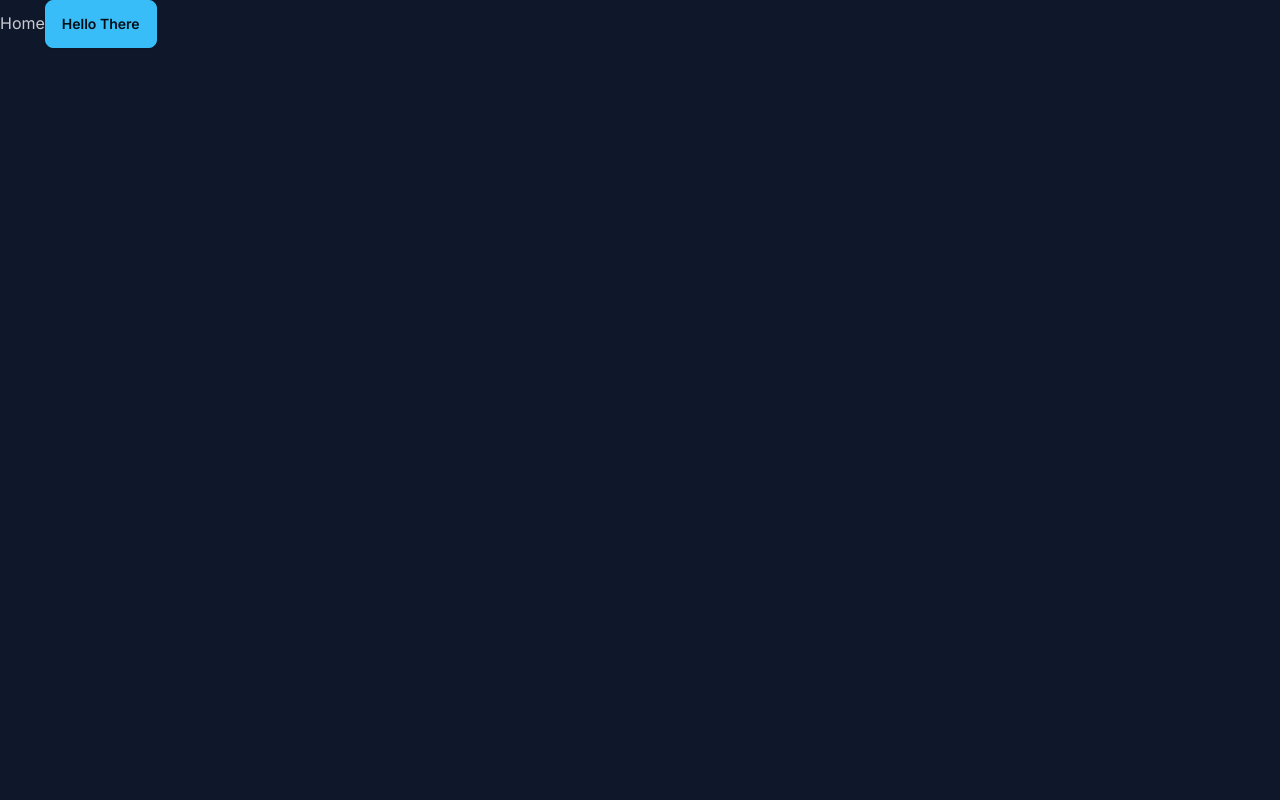
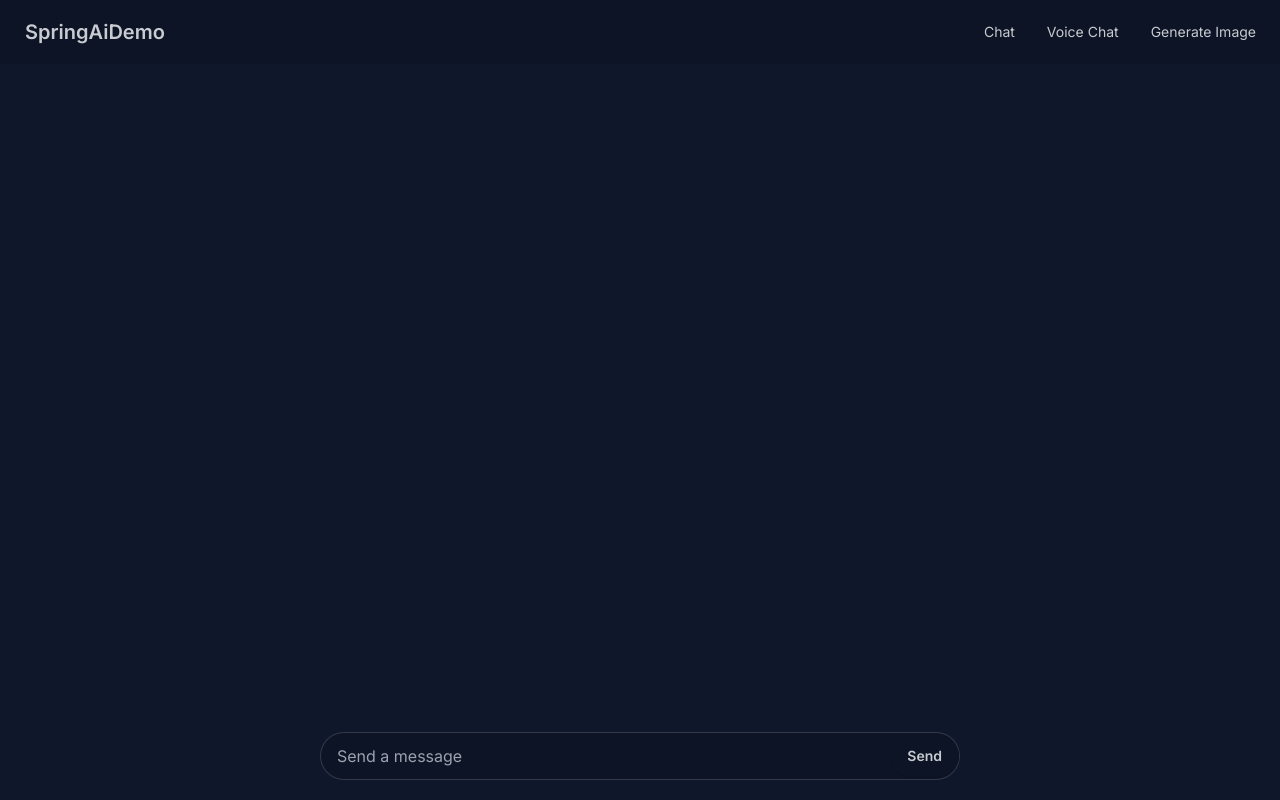
Before and after one commit to BurakAndarman/SpringAiDemo, a Next.js app in the folder frontend/: page / in a window 1280 px wide. Built offline with nearby package versions, Linux system fonts and the light colour scheme.

Commit message:
-Text chat frontend almost done.

```diff
--- /dev/null
+++ b/frontend/app/components/Navbar.jsx
@@ -0,0 +1,41 @@
+import Link from 'next/link'
+
+const Navbar = () => {
+    return (
+        <div className="navbar justify-between bg-base-200">
+            <div className="navbar-start">
+                <div className="dropdown">
+                    <div tabIndex={0} role="button" className="btn btn-ghost md:hidden">
+                        <svg
+                            xmlns="http://www.w3.org/2000/svg"
+                            className="h-5 w-5"
+                            fill="none"
+                            viewBox="0 0 24 24"
+                            stroke="currentColor">
+                            <path
+                                strokeLinecap="round"
+                                strokeLinejoin="round"
+                                strokeWidth="2"
+                                d="M4 6h16M4 12h8m-8 6h16" />
+                            </svg>
+                    </div>
+                    <ul tabIndex={0} className="menu menu-sm dropdown-content bg-base-200 rounded-box z-[1] mt-3 w-52 p-2 shadow">
+                        <li><Link href="/">Chat</Link></li>
+                        <li><Link href="/voice-chat">Voice Chat</Link></li>
+                        <li><Link href="/generate-image">Generate Image</Link></li>
+                    </ul>
+                </div>
+                <Link href="/" className="btn btn-ghost text-xl">SpringAiDemo</Link>
+            </div>
+            <div className="hidden md:block">
+                <ul className="menu menu-horizontal p-0">
+                    <li><Link href="/">Chat</Link></li>
+                    <li><Link href="/voice-chat">Voice Chat</Link></li>
+                    <li><Link href="/generate-image">Generate Image</Link></li>
+                </ul>
+            </div>
+        </div>
+    )
+}
+
+export default Navbar
--- /dev/null
+++ b/frontend/app/generate-image/page.js
@@ -0,0 +1,9 @@
+const GenerateImage = () => {
+  return (
+    <div>
+      Generate Image
+    </div>
+  )
+}
+
+export default GenerateImage
--- a/frontend/app/layout.jsx
+++ b/frontend/app/layout.js
@@ -1,5 +1,6 @@
+import "./globals.css"
 import { Inter } from "next/font/google"
-import "./globals.css"
+import Navbar from "./components/Navbar"
 
 const inter = Inter({ subsets: ["latin"] })
 
@@ -11,8 +12,9 @@ export const metadata = {
 const RootLayout = ({ children }) => {
   return (
     <html lang="en">
-      <body className={inter.className}>
-        <main>
+      <body className={`${inter.className} h-screen flex flex-col`}>
+        <Navbar/>
+        <main className="grow">
           {children}
         </main>
       </body>
--- /dev/null
+++ b/frontend/app/page.js
@@ -0,0 +1,86 @@
+'use client'
+import { useState } from 'react'
+import ReactMarkdown from "react-markdown"
+
+const Chat = () => {
+  const [messages, setMessages] = useState([])
+  const [currentMessage, setCurrentMessage] = useState('')
+
+  const handleCurrentMessageChange = (event) => {
+      setCurrentMessage(event.target.value)
+  }
+
+  const sendCurrentMessage = async (event) => {
+      try{
+          event.preventDefault()
+
+          if(currentMessage === '') {
+            return
+          }
+
+          setMessages(prevMessages => [...prevMessages, {
+            text : currentMessage,
+            belongsTo : 'user'
+          }])
+
+          const messageToSend = currentMessage
+          setCurrentMessage('')
+
+          const response = await fetch('http://localhost:8080/api/v1/chat/text',{
+              method : "POST",
+              headers: {
+                'Content-Type': 'text/plain'
+              },
+              body : messageToSend
+          })
+
+          if(response.status !== 200) {
+            // To Do : implement here
+          }
+
+          const incomingMessage = await response.text()
+
+          setMessages(prevMessages => [...prevMessages, {
+            text : incomingMessage,
+            belongsTo : 'ai'
+          }])
+
+      } catch(e) {
+          // To Do : implement here
+      }
+  }
+
+  return (
+    <div className="container mx-auto flex flex-col gap-5 items-center h-full py-5">
+        <div className="md:w-1/2 w-11/12 flex-auto overflow-y-auto h-0">
+            {
+              messages.map((message, index) =>
+                <div className={`chat chat-${message.belongsTo === 'user' ? 'end' : 'start'}`}
+                    key={index}
+                >
+                  <div className={`chat-bubble chat-bubble-${message.belongsTo === 'user' ? 'accent' : 'primary'}`}>
+                    <ReactMarkdown children={message.text}/>
+                  </div>
+                </div>
+              )
+            }
+        </div>
+        <form onSubmit={sendCurrentMessage}
+              className="input input-bordered rounded-full flex items-center gap-2 pr-0 bg-base-200 md:w-1/2 w-11/12"
+        >
+            <input type="text"
+                   value={currentMessage}
+                   onChange={handleCurrentMessageChange}
+                   className="grow"
+                   placeholder="Send a message"
+            />
+            <input type="submit"
+                   value="Send"
+                   className='btn rounded-full min-h-10 h-10'
+            />
+        </form>
+    </div>
+  )
+}
+
+export default Chat
--- a/frontend/app/page.jsx
+++ /dev/null
@@ -1,12 +0,0 @@
-import React from "react"
-
-const Home = () => {
-  return (
-    <div data-theme="night">
-      Home
-      <button className="btn btn-primary">Hello There</button>
-    </div>
-  )
-}
-
-export default Home
--- /dev/null
+++ b/frontend/app/voice-chat/page.js
@@ -0,0 +1,9 @@
+const VoiceChat = () => {
+  return (
+    <div>
+      Voice Chat
+    </div>
+  )
+}
+
+export default VoiceChat
--- a/frontend/package.json
+++ b/frontend/package.json
@@ -11,7 +11,8 @@
   "dependencies": {
     "next": "14.2.5",
     "react": "^18",
-    "react-dom": "^18"
+    "react-dom": "^18",
+    "react-markdown": "^9.0.1"
   },
   "devDependencies": {
     "daisyui": "^4.12.10",
--- a/frontend/tailwind.config.js
+++ b/frontend/tailwind.config.js
@@ -10,7 +10,7 @@ module.exports = {
   ],
   // daisyUI config (optional - here are the default values)
   daisyui: {
-    themes: ["night", "dark", "light"], // false: only light + dark | true: all themes | array: specific themes like this ["light", "dark", "cupcake"]
+    themes: ["night", "dark", "light", "sunset"], // false: only light + dark | true: all themes | array: specific themes like this ["light", "dark", "cupcake"]
     darkTheme: "dark", // name of one of the included themes for dark mode
     base: true, // applies background color and foreground color for root element by default
     styled: true, // include daisyUI colors and design decisions for all components
```
Also changed, not shown: frontend/app/components/Footer.jsx (added), 2 other files (tests, documents, lock files or other folders).
